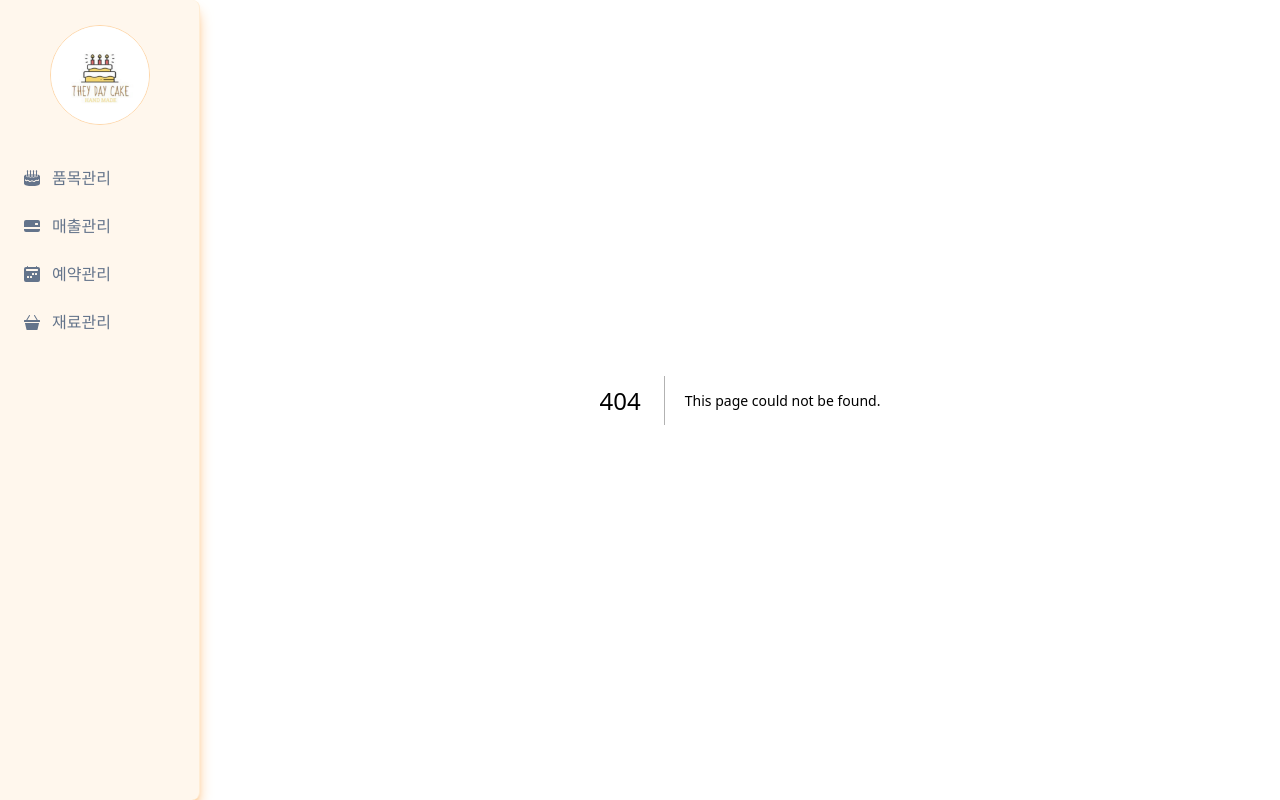
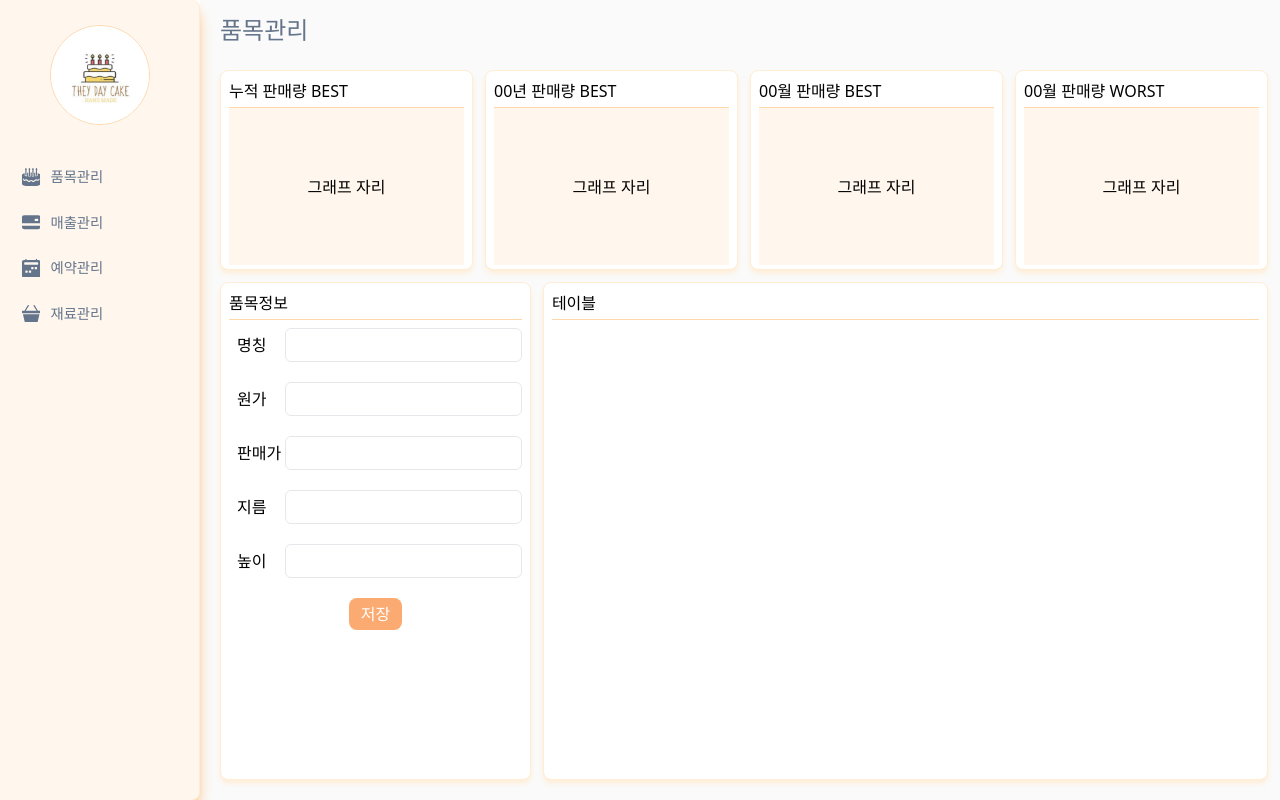
Before and after one commit to HwangInUng/theyday, a Next.js app: page /product in a window 1280 px wide. Before the commit this address had no page. Built offline with nearby package versions, Linux system fonts and the light colour scheme.

Commit message:
style: proudct 메뉴 레이아웃 구성 - product 라우트 폴더 생ㅅㅇ - css 파일 작성 및 레이아웃 구성 - 컴포넌트 분할 구간 주석처리

```diff
--- /dev/null
+++ b/src/app/(home)/page.tsx
@@ -0,0 +1,3 @@
+export default function Home() {
+  return <div className="p-3 pl-5 h-full flex flex-col">home</div>;
+}
--- a/src/app/layout.tsx
+++ b/src/app/layout.tsx
@@ -20,7 +20,7 @@ export default function RootLayout({
       <body>
         <div className="flex w-screen h-screen">
           <SideNavigation />
-          <div className="flex-grow">{children}</div>
+          <div className="flex-grow bg-neutral-50">{children}</div>
         </div>
       </body>
     </html>
--- a/src/app/page.tsx
+++ /dev/null
@@ -1,35 +0,0 @@
-import ContentBox from "@/components/content/ContentBox";
-
-export default function Home() {
-  const title = [
-    "누적 판매량 BEST",
-    "00년 판매량 BEST",
-    "00월 판매량 BEST",
-    "00월 판매량 WORST",
-  ];
-  return (
-    <div className="p-3 pl-5 h-full flex flex-col">
-      <div className="text-[1.5rem] text-slate-500 h-[50px]">title</div>
-      <div className="py-2 flex flex-col gap-y-3 flex-grow">
-        <div className="flex justify-between">
-          {title.map((t) => (
-            <ContentBox key={t} width={24} height={200}>
-              <div className="text-[1rem] px-2 py-1">{t}</div>
-              <div className="flex-grow bg-orange-50 flex items-center justify-center">
-                그래프 자리
-              </div>
-            </ContentBox>
-          ))}
-        </div>
-        <div className="flex justify-between flex-grow gap-x-2">
-          <div className="border-orange-100 border rounded-lg w-[30%] flex-shrink-0 h-full shadow-md shadow-orange-50 flex flex-col">
-            입력필드
-          </div>
-          <div className="border-orange-100 border rounded-lg flex-grow h-full shadow-md shadow-orange-50 flex flex-col">
-            테이블
-          </div>
-        </div>
-      </div>
-    </div>
-  );
-}
--- /dev/null
+++ b/src/app/product/page.tsx
@@ -0,0 +1,59 @@
+import ContentBox from "@/components/content/ContentBox";
+
+const ProductPage = () => {
+  const title = [
+    "누적 판매량 BEST",
+    "00년 판매량 BEST",
+    "00월 판매량 BEST",
+    "00월 판매량 WORST",
+  ];
+
+  const field = ["명칭", "원가", "판매가", "지름", "높이"];
+
+  return (
+    <div className="p-3 pl-5 h-full flex flex-col">
+      <div className="text-[1.5rem] text-slate-500 h-[50px]">품목관리</div>
+      <div className="py-2 flex flex-col gap-y-3 flex-grow">
+        {/* 상단 콘텐츠 영역 */}
+        <div className="flex gap-x-3">
+          {title.map((t) => (
+            <ContentBox key={t} width="25" height={200} title={t}>
+              <div className="flex-grow bg-orange-50 flex items-center justify-center">
+                그래프 자리
+              </div>
+            </ContentBox>
+          ))}
+        </div>
+        {/* ./상단 콘텐츠 영역 */}
+        {/* 하단 콘텐츠 영역 */}
+        <div className="flex justify-between flex-grow gap-x-3">
+          <ContentBox width="30" height="100" title="품목정보">
+            <div className="flex flex-col gap-y-5 py-2">
+              {field.map((f) => (
+                <div key={f} className="flex justify-between items-center pl-2">
+                  <label htmlFor="test" className="w-[25%]">
+                    {f}
+                  </label>
+                  <input
+                    type="text"
+                    id="test"
+                    className="border py-1 pl-1 outline-none flex-grow rounded-md"
+                  />
+                </div>
+              ))}
+              <div className="flex items-center justify-center">
+                <button className="py-1 px-3 bg-orange-500 text-white rounded-lg opacity-60 hover:opacity-100">
+                  저장
+                </button>
+              </div>
+            </div>
+          </ContentBox>
+          <ContentBox width="70" height="100" title="테이블" />
+        </div>
+        {/* /.하단 콘텐츠 영역 */}
+      </div>
+    </div>
+  );
+};
+
+export default ProductPage;
--- a/src/components/content/Content.module.css
+++ b/src/components/content/Content.module.css
@@ -1,3 +1,7 @@
 .container {
-  @apply border-orange-100 border rounded-lg shadow-md shadow-orange-50 flex flex-col;
+  @apply border-orange-100 bg-white border rounded-lg shadow-md shadow-orange-100 flex flex-col overflow-hidden px-2 py-1;
 }
+
+.title {
+  @apply text-[1rem] py-1 border-b border-orange-200;
+}
--- a/src/components/content/ContentBox.tsx
+++ b/src/components/content/ContentBox.tsx
@@ -2,20 +2,27 @@ import { PropsWithChildren } from "react";
 import styles from "./Content.module.css";
 
 interface IContentBoxProps {
-  width: number;
-  height: number;
+  // string은 %를 적용하기 위해 전달
+  width: number | string;
+  height: number | string;
+  title: string;
 }
 
 const ContentBox = ({
   children,
   width,
   height,
+  title,
 }: PropsWithChildren<IContentBoxProps>) => {
+  const customWidth = typeof width === "string" ? `${width}%` : width;
+  const customHeight = typeof height === "string" ? `${height}%` : height;
+
   return (
     <div
       className={styles.container}
       style={{ width: `${width}%`, height: height }}
     >
+      <div className={styles.title}>{title}</div>
       {children}
     </div>
   );
--- a/src/components/sideNav/SideNavigation.module.css
+++ b/src/components/sideNav/SideNavigation.module.css
@@ -11,13 +11,17 @@
 }
 
 .sideList {
-  @apply h-full flex flex-col gap-y-2 text-[1rem] py-2 pr-2;
+  @apply h-full flex flex-col gap-y-2 text-[0.9rem] py-2 pr-2;
 }
 
-.sideList li {
+.sideLink {
   @apply py-2 px-2 rounded-r-lg hover:bg-white text-slate-500 hover:text-orange-500 transform duration-200 cursor-pointer;
 }
 
 .sideItem {
-  @apply pl-4 hover:border-r-[3px] hover:border-orange-500 flex items-center gap-x-3 transform duration-200;
+  @apply pl-4 hover:border-r-[2px] hover:border-orange-500 flex items-center gap-x-3 transform duration-200;
 }
+
+.sideItem svg {
+  scale: 1.3;
+}
--- a/src/components/sideNav/SideNavigation.tsx
+++ b/src/components/sideNav/SideNavigation.tsx
@@ -9,32 +9,39 @@ import {
   BsFillBasket3Fill,
 } from "react-icons/bs";
 import styles from "./SideNavigation.module.css";
+import Link from "next/link";
 
 const SideNavigation = () => {
   const menu = [
-    { name: "품목관리", icon: <BsCake2Fill /> },
-    { name: "매출관리", icon: <BsCreditCard2BackFill /> },
-    { name: "예약관리", icon: <BsCalendar2WeekFill /> },
-    { name: "재료관리", icon: <BsFillBasket3Fill /> },
+    { name: "품목관리", icon: <BsCake2Fill />, link: "/product" },
+    { name: "매출관리", icon: <BsCreditCard2BackFill />, link: "/expense" },
+    { name: "예약관리", icon: <BsCalendar2WeekFill />, link: "/reservation" },
+    { name: "재료관리", icon: <BsFillBasket3Fill />, link: "/ingredient" },
   ];
 
   return (
     <div className={styles.container}>
+      {/* 로고 영역 */}
       <div className={styles.logoBox}>
-        <Image src={MainLogo} alt="main logo" />
+        <a href="/">
+          <Image src={MainLogo} alt="main logo" />
+        </a>
       </div>
+      {/* /.로고 영역 */}
+      {/* 사이드 메뉴 영역 */}
       <div className="flex-grow">
         <ul className={styles.sideList}>
           {menu.map((m, index) => (
-            <li key={index}>
+            <Link key={index} href={m.link} className={styles.sideLink}>
               <div className={styles.sideItem}>
                 {m.icon}
                 <span>{m.name}</span>
               </div>
-            </li>
+            </Link>
           ))}
         </ul>
       </div>
+      {/* /.사이드 메뉴 영역 */}
     </div>
   );
 };
```
